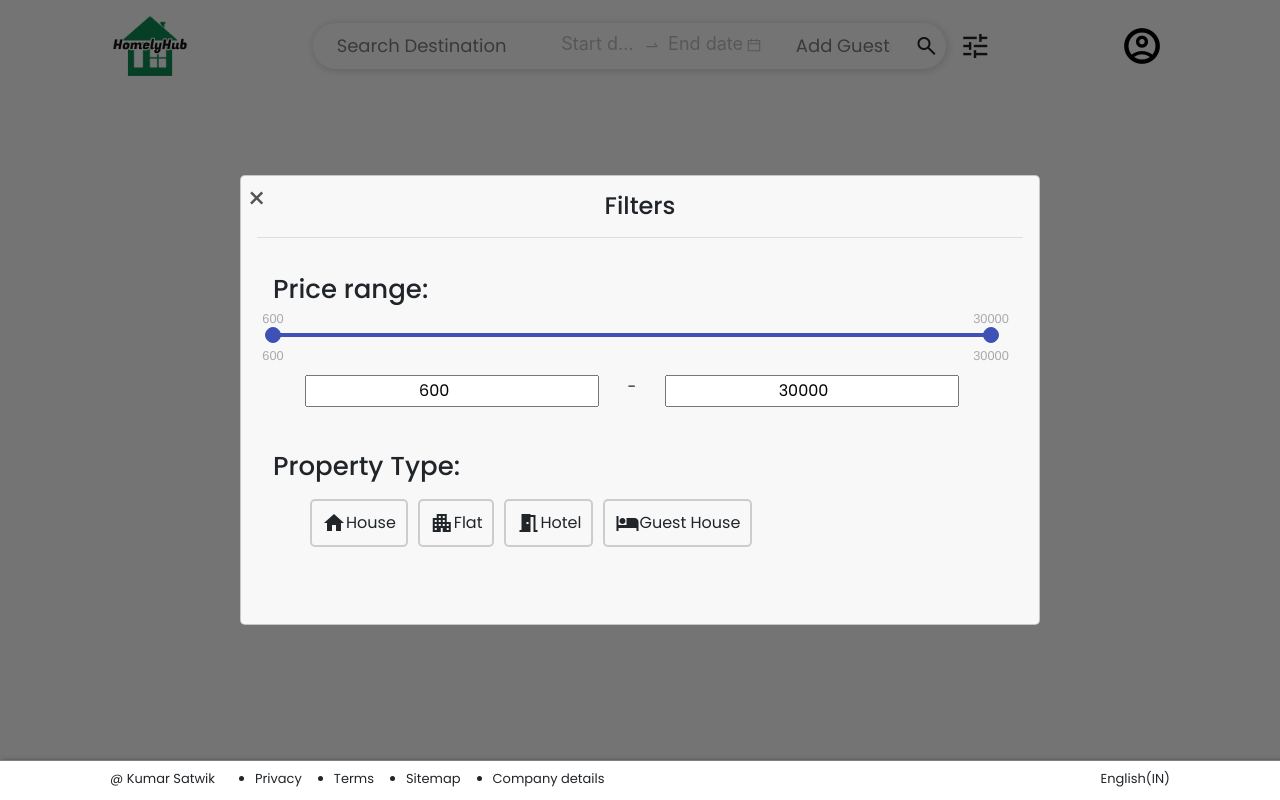
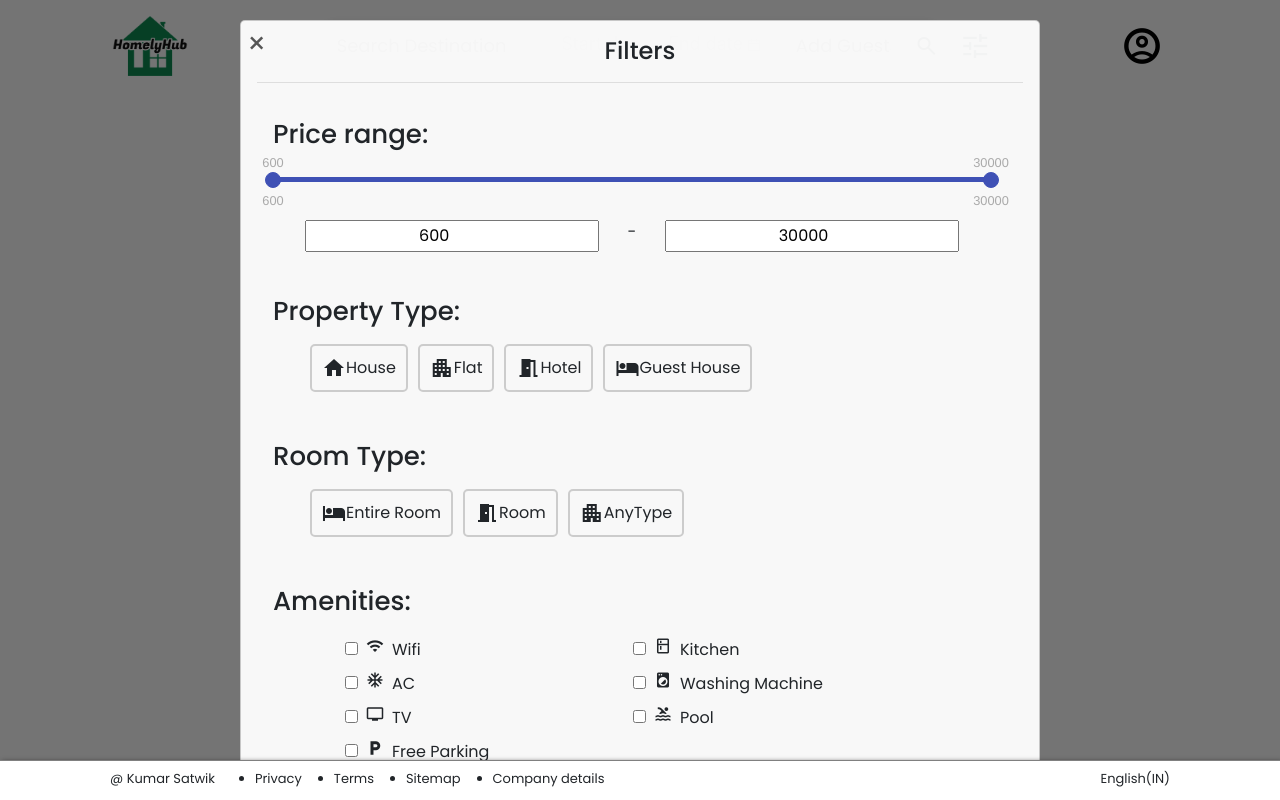
Before and after one commit to developer-metalhead/HomelyHub, a React (Create React App) app in the folder frontend/: page / in a window 1280 px wide. Both pictures are taken after a click on the element "tune". Built offline with nearby package versions, Linux system fonts and the light colour scheme; a web font is replaced by a local one.

Commit message:
28 feb half

```diff
--- a/frontend/src/CSS/FilterModal.css
+++ b/frontend/src/CSS/FilterModal.css
@@ -33,6 +33,9 @@
   border-radius: 5px;
   width: 50rem;
   font-family: "Poppins", sans-serif;
+  overflow-y: auto;
+  position: relative;
+  max-height:95vh;
 }
 .modal-content h4 {
   text-align: center;
--- a/frontend/src/Components/Home/FilterModal.js
+++ b/frontend/src/Components/Home/FilterModal.js
@@ -141,11 +141,52 @@ const FilterModal = ({ selectedFilters, onFilterChange, onClose }) => {
                   }`}
                   onClick={() => handlePropertyTypeChange(options.value)}
                 >
-                    <span className="material-icons">{options.icon}</span>
-                    <span>{options.label}</span>
+                  <span className="material-icons">{options.icon}</span>
+                  <span>{options.label}</span>
                 </div>
               ))}
             </div>
+          </div>
+          <div className="filter-section">
+            <label>Room Type:</label>
+            <div className="icon-box">
+              {roomTypeOptions.map((options) => (
+                <div
+                  key={options.value}
+                  className={`selectable-box ${
+                    roomType === options.value ? "selected" : ""
+                  }`}
+                  onClick={() => handleRoomTypeChange(options.value)}
+                >
+                  <span className="material-icons">{options.icon}</span>
+                  <span>{options.label}</span>
+                </div>
+              ))}
+            </div>
+          </div>
+          <div className="filter-section">
+            <label>Amenities:</label>
+            <div className="amenities-checkboxes">
+              {amenitiesOptions.map((options) => (
+                <div key={options.value} className="amenity-checkbox">
+                  {console.log(amenities.includes(options.value))}
+                  <input
+                    type="checkbox"
+                    value={options.value}
+                    checked={amenities.includes(options.value)}
+                    onChange={() => handleAmenitiesChange(options.value)}
+                  />
+                  <span className="material-icons amenitieslabel">
+                    {options.icon}
+                  </span>
+                  <span>{options.label}</span>
+                </div>
+              ))}
+            </div>
+          </div>
+          <div className="filter-buttons">
+            <button className="clear-button" onClick={handleClearFilters}>Clear</button>
+            <button onClick={HandleFilterChange}>Apply Filters</button>
           </div>
         </div>
       </div>
```
